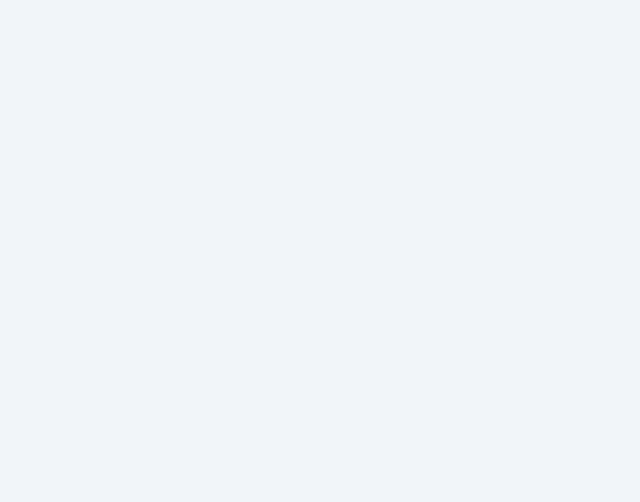
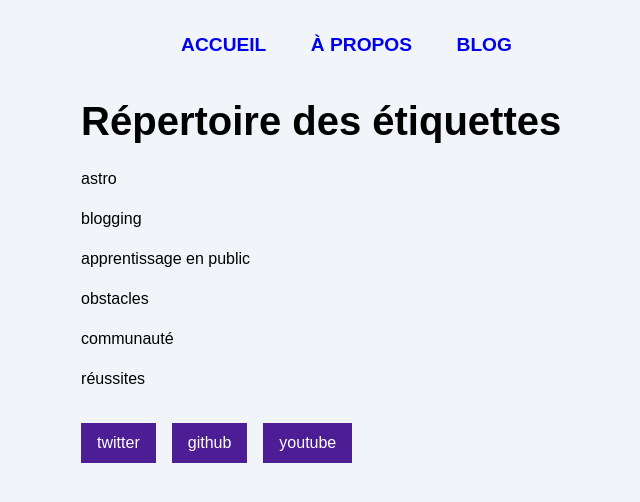
Before and after one commit to AlbanChatelet/astrotemplate-base, an Astro site: page /tags in a window 1280 px wide. Shown: the whole page, without its empty margins (219-859 px from the left). Built offline with nearby package versions, Linux system fonts and the light colour scheme; Astro itself is replaced by a stand-in of ours.

Commit message:
ajout du baselayout

```diff
--- a/src/pages/tags/index.astro
+++ b/src/pages/tags/index.astro
@@ -1,5 +1,10 @@
 ---
 import BaseLayout from '../../layouts/BaseLayout.astro';
 const allPosts = Object.values(import.meta.glob('../posts/*.md', { eager: true }));
+const tags = [...new Set(allPosts.map((post: any) => post.frontmatter.tags).flat())];
 const pageTitle = "Répertoire des étiquettes";
 ---
+
+  <BaseLayout pageTitle={pageTitle}>
+    <div>{tags.map((tag) => <p>{tag}</p>)}</div>
+  </BaseLayout>
```
